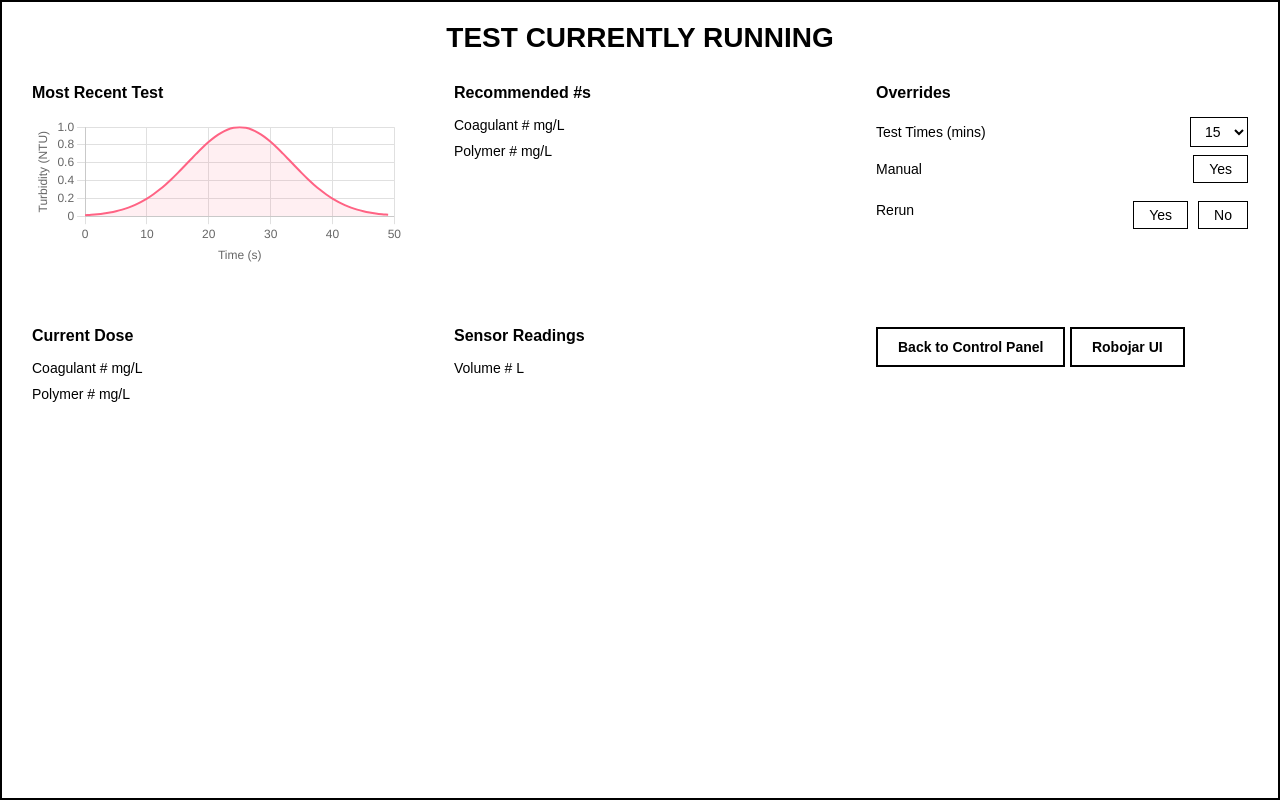
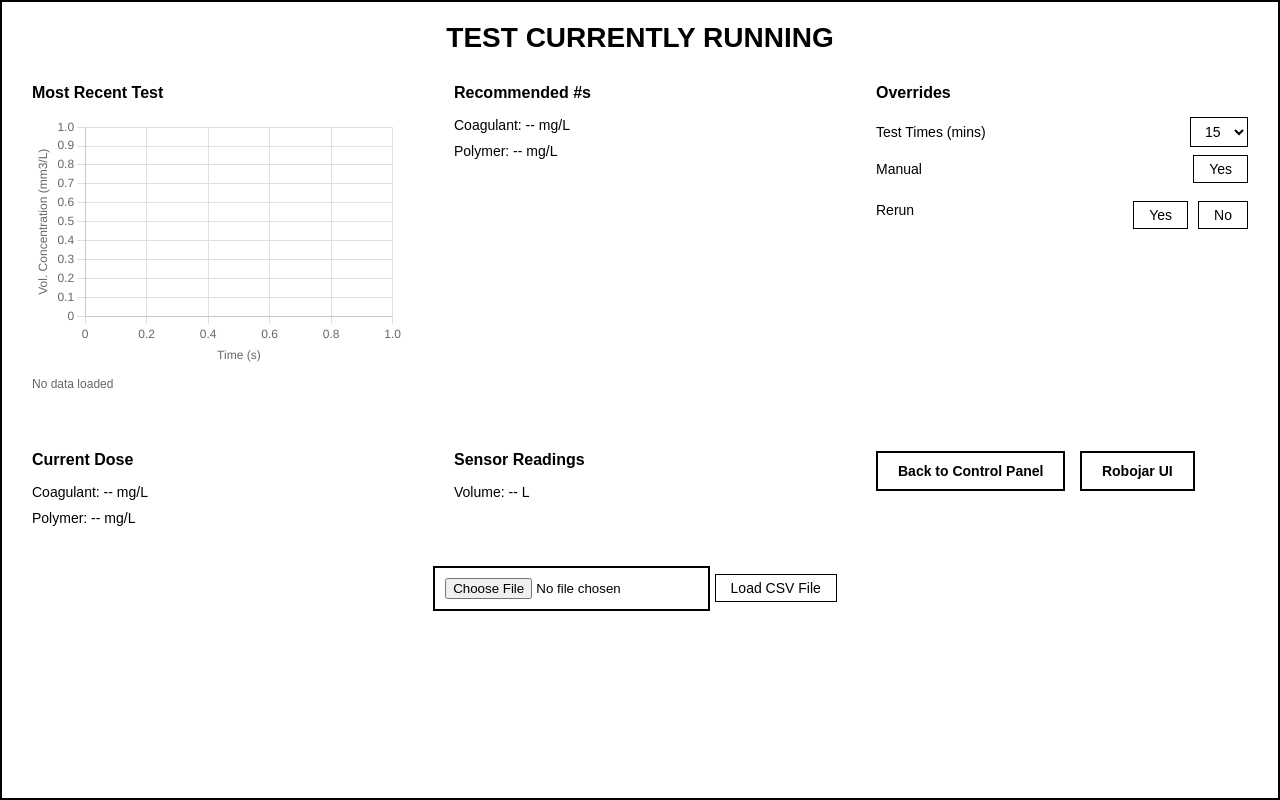
Before and after one commit to ArtemioT/Bertbox, a FastAPI app: page /generalInterface in a window 1280 px wide. Run offline with FastAPI, Linux system fonts and the light colour scheme; some libraries are stand-ins or nearby versions.

Commit message:
update interface based on Robojar data

```diff
--- a/src/static/scriptGeneral.js
+++ b/src/static/scriptGeneral.js
@@ -1,23 +1,154 @@
-// Create the chart
+// Global variables for chart and data
+let chart;
+let csvData = [];
+let protocolInfo = {};
+
+// Load CSV from file input
+function loadUploadedFile() {
+    const fileInput = document.getElementById('csvFileInput');
+    const file = fileInput.files[0];
+
+    if (!file) {
+        document.getElementById('fileStatus').textContent = 'Please select a file';
+        return;
+    }
+
+    document.getElementById('fileStatus').textContent = 'Loading...';
+
+    const reader = new FileReader();
+    reader.onload = function(e) {
+        const csvText = e.target.result;
+        Papa.parse(csvText, {
+            complete: function(results) {
+                processCSVData(results.data);
+                document.getElementById('fileStatus').textContent = 'Loaded successfully';
+            },
+            skipEmptyLines: true
+        });
+    };
+    reader.readAsText(file);
+}
+
+// Function to parse CSV and load data from URL
+async function loadCSVData(csvPath) {
+    try {
+        const response = await fetch(csvPath);
+        const csvText = await response.text();
+
+        Papa.parse(csvText, {
+            complete: function(results) {
+                processCSVData(results.data);
+            },
+            skipEmptyLines: true
+        });
+    } catch (error) {
+        console.error('Error loading CSV:', error);
+        // Fall back to demo data if CSV cannot be loaded
+        loadDemoData();
+    }
+}
+
+// Process the parsed CSV data
+function processCSVData(data) {
+    console.log('Processing CSV data, rows:', data.length);
+    console.log('First few rows:', data.slice(0, 5));
+
+    // Extract protocol information from row 3 (index 2)
+    if (data.length > 2) {
+        console.log('Row 3 data:', data[1]);
+        const protocolRow = data[1][1] || '';
+        console.log('Protocol row content:', protocolRow);
+        parseProtocolInfo(protocolRow);
+    }
+
+    // Skip header rows (0-4) and extract measurement data
+    csvData = [];
+    for (let i = 5; i < data.length; i++) {
+        if (data[i].length > 10) {
+            csvData.push({
+                date: data[i][1],
+                time: data[i][2],
+                elapsedTime: parseFloat(data[i][3]) || 0,
+                flocCount: parseFloat(data[i][4]) || 0,
+                meanDiameter: parseFloat(data[i][5]) || 0,
+                meanVolume: parseFloat(data[i][6]) || 0,
+                volConcentration: parseFloat(data[i][7]) || 0,
+                rpm: parseFloat(data[i][8]) || 0,
+                gValue: parseFloat(data[i][9]) || 0,
+            });
+        }
+    }
+
+    console.log('Processed data points:', csvData.length);
+
+    // Update the UI with loaded data
+    updateChart();
+    updateDoseInfo();
+    updateSensorReadings();
+    updateTestInfo();
+}
+
+// Parse protocol information
+function parseProtocolInfo(protocolString) {
+    console.log('Parsing protocol string:', protocolString);
+
+    // Example: "Protocol Title: Standard Protocol | Run Chemistry: Alum/PolyDADMAC | Run Dosage: 25.5/0.95 ppm | Comments: Demo C Alum Dose Increase"
+    const parts = protocolString.split('|');
+    console.log('Split into parts:', parts);
+    console.log(parts)
+    protocolInfo.title = extractValue(parts[0], 'Protocol Title:');
+    protocolInfo.chemistry = extractValue(parts[1], 'Run Chemistry:');
+    protocolInfo.dosage = extractValue(parts[2], 'Run Dosage:');
+    protocolInfo.comments = extractValue(parts[3], 'Comments:');
+
+    console.log('Extracted dosage string:', protocolInfo.dosage);
+
+    // Parse dosage values (e.g., "25.5/0.95 ppm")
+    if (protocolInfo.dosage) {
+        const dosageMatch = protocolInfo.dosage.match(/([\d.]+)\/([\d.]+)/);
+        console.log('Dosage regex match:', dosageMatch);
+        if (dosageMatch) {
+            protocolInfo.coagulant = parseFloat(dosageMatch[1]);
+            protocolInfo.polymer = parseFloat(dosageMatch[2]);
+            console.log('Parsed coagulant:', protocolInfo.coagulant);
+            console.log('Parsed polymer:', protocolInfo.polymer);
+        }
+    }
+
+    console.log('Final protocol info:', protocolInfo);
+}
+
+// Helper function to extract value from key-value pair
+function extractValue(str, key) {
+    if (!str) return '';
+    const index = str.indexOf(key);
+    if (index === -1) return '';
+    return str.substring(index + key.length).trim();
+}
+
+// Update the chart with CSV data
+function updateChart() {
     const ctx = document.getElementById('testChart').getContext('2d');
 
-// Generate bell curve data
-function generateBellCurve() {
-    const data = [];
-    const points = 50;
-    for (let i = 0; i < points; i++) {
-        const x = (i - points/2) / (points/6);
-        const y = Math.exp(-0.5 * x * x);
-        data.push({x: i, y: y});
-    }
-    return data;
+    // Prepare data for the chart - using Volume Concentration as the Y-axis
+    const chartData = csvData.map(row => ({
+        x: row.elapsedTime,
+        y: row.volConcentration
+    }));
+
+    console.log('Chart data points:', chartData.length);
+
+    // Destroy existing chart if it exists
+    if (chart) {
+        chart.destroy();
     }
 
-const chart = new Chart(ctx, {
+    chart = new Chart(ctx, {
         type: 'line',
         data: {
             datasets: [{
-            data: generateBellCurve(),
+                label: 'Volume Concentration',
+                data: chartData,
                 borderColor: 'rgb(255, 99, 132)',
                 backgroundColor: 'rgba(255, 99, 132, 0.1)',
                 borderWidth: 2,
@@ -32,6 +163,13 @@ const chart = new Chart(ctx, {
             plugins: {
                 legend: {
                     display: false
+                },
+                tooltip: {
+                    callbacks: {
+                        label: function(context) {
+                            return 'Vol. Conc: ' + context.parsed.y.toFixed(4) + ' mm³/L';
+                        }
+                    }
                 }
             },
             scales: {
@@ -51,7 +189,7 @@ const chart = new Chart(ctx, {
                     display: true,
                     title: {
                         display: true,
-                    text: 'Turbidity (NTU)'
+                        text: 'Vol. Concentration (mm3/L)'
                     },
                     grid: {
                         display: true,
@@ -61,3 +199,146 @@ const chart = new Chart(ctx, {
             }
         }
     });
+}
+
+// Initialize empty chart
+function initializeEmptyChart() {
+    const ctx = document.getElementById('testChart').getContext('2d');
+
+    chart = new Chart(ctx, {
+        type: 'line',
+        data: {
+            datasets: [{
+                label: 'Volume Concentration',
+                data: [],
+                borderColor: 'rgb(255, 99, 132)',
+                backgroundColor: 'rgba(255, 99, 132, 0.1)',
+                borderWidth: 2,
+                fill: true,
+                tension: 0.4,
+                pointRadius: 0
+            }]
+        },
+        options: {
+            responsive: true,
+            maintainAspectRatio: false,
+            plugins: {
+                legend: {
+                    display: false
+                },
+                tooltip: {
+                    enabled: false
+                }
+            },
+            scales: {
+                x: {
+                    type: 'linear',
+                    display: true,
+                    title: {
+                        display: true,
+                        text: 'Time (s)'
+                    },
+                    grid: {
+                        display: true,
+                        color: '#e0e0e0'
+                    }
+                },
+                y: {
+                    display: true,
+                    title: {
+                        display: true,
+                        text: 'Vol. Concentration (mm3/L)'
+                    },
+                    grid: {
+                        display: true,
+                        color: '#e0e0e0'
+                    }
+                }
+            }
+        }
+    });
+}
+
+// Update dose information
+function updateDoseInfo() {
+    console.log('updateDoseInfo called');
+    console.log('Coagulant value:', protocolInfo.coagulant);
+    console.log('Polymer value:', protocolInfo.polymer);
+
+    if (protocolInfo.coagulant !== undefined) {
+        const coagText = `Coagulant: ${protocolInfo.coagulant} mg/L`;
+        console.log('Setting coagulant text to:', coagText);
+        document.getElementById('coagulantDose').textContent = coagText;
+        document.getElementById('coagulantRec').textContent = coagText;
+    }
+
+    if (protocolInfo.polymer !== undefined) {
+        const polyText = `Polymer: ${protocolInfo.polymer} mg/L`;
+        console.log('Setting polymer text to:', polyText);
+        document.getElementById('polymerDose').textContent = polyText;
+        document.getElementById('polymerRec').textContent = polyText;
+    }
+}
+
+// Update sensor readings with latest data
+function updateSensorReadings() {
+    if (csvData.length > 0) {
+        const latestData = csvData[csvData.length - 1];
+
+        // For volume, we'll use a placeholder since it's not directly in the CSV
+        document.getElementById('volumeReading').textContent =
+            `Volume: N/A L`;
+    }
+}
+
+// Update test information
+function updateTestInfo() {
+    if (csvData.length > 0) {
+        const firstData = csvData[0];
+        const lastData = csvData[csvData.length - 1];
+
+        const testDuration = Math.floor(lastData.elapsedTime / 60);
+        const testDate = firstData.date;
+
+        document.getElementById('testInfo').textContent =
+            `Test Date: ${testDate} | Duration: ${testDuration} min | Samples: ${csvData.length}`;
+    }
+}
+
+// Load demo data as fallback
+function loadDemoData() {
+    // Generate bell curve data for demonstration
+    csvData = [];
+    const points = 50;
+    for (let i = 0; i < points; i++) {
+        const x = (i - points/2) / (points/6);
+        const y = Math.exp(-0.5 * x * x) * 0.05; // Scale to reasonable values
+        csvData.push({
+            elapsedTime: i * 10,
+            volConcentration: y,
+            rpm: 200,
+            gValue: 345
+        });
+    }
+
+    protocolInfo = {
+        coagulant: 25.5,
+        polymer: 0.95
+    };
+
+    updateChart();
+    updateDoseInfo();
+    updateSensorReadings();
+    document.getElementById('testInfo').textContent =
+        'Demo Data | Duration: 8 min | Samples: 50';
+}
+
+// Initialize when the page loads
+window.addEventListener('DOMContentLoaded', function() {
+    // Initialize with empty chart
+    initializeEmptyChart();
+
+    // Don't load anything automatically - wait for user to upload CSV
+    // Or uncomment the line below if you want to auto-load from a URL
+    // loadCSVData('/static/converted.csv');
+});
--- a/src/static/styleGeneral.css
+++ b/src/static/styleGeneral.css
@@ -53,7 +53,7 @@ h1 {
 
 .chart-container {
     position: relative;
-    height: 150px;
+    height: 250px;
     margin-bottom: 10px;
 }
 
@@ -92,13 +92,6 @@ button:hover {
     font-size: 14px;
 }
 
-input[type="text"] {
-    width: 60px;
-    padding: 3px 8px;
-    border: 1px solid #ccc;
-    font-size: 14px;
-}
-
 select {
     padding: 5px 10px;
     border: 1px solid black;
@@ -121,6 +114,7 @@ select:hover {
     cursor: pointer;
     font-size: 14px;
     font-weight: bold;
+    margin-right: 10px;
 }
 
 .back-button:hover {
@@ -132,3 +126,13 @@ select:hover {
     grid-template-columns: 1fr 1fr 1fr;
     gap: 30px;
 }
+
+.file-upload {
+    margin-bottom: 20px;
+    text-align: center;
+}
+
+.file-upload input {
+    padding: 10px;
+    border: 2px solid black;
+}
--- a/src/templates/general.html
+++ b/src/templates/general.html
@@ -3,8 +3,9 @@
 <head>
     <meta charset="UTF-8">
     <meta name="viewport" content="width=device-width, initial-scale=1.0">
-    <title>User Interface</title>
+    <title>RoboJar User Interface</title>
     <script src="https://cdnjs.cloudflare.com/ajax/libs/Chart.js/3.9.1/chart.min.js"></script>
+    <script src="https://cdnjs.cloudflare.com/ajax/libs/PapaParse/5.3.2/papaparse.min.js"></script>
     <link rel="stylesheet" href="/static/styleGeneral.css">
 </head>
 <body>
@@ -18,13 +19,16 @@
                 <div class="chart-container">
                     <canvas id="testChart"></canvas>
                 </div>
+                <div class="info-item" id="testInfo" style="margin-top: 10px; font-size: 12px; color: #666;">
+                    No data loaded
+                </div>
             </div>
 
             <!-- Recommended #s -->
             <div class="section">
                 <h3>Recommended #s</h3>
-                <div class="info-item">Coagulant # mg/L</div>
-                <div class="info-item">Polymer # mg/L</div>
+                <div class="info-item" id="coagulantRec">Coagulant: -- mg/L</div>
+                <div class="info-item" id="polymerRec">Polymer: -- mg/L</div>
             </div>
 
             <!-- Overrides -->
@@ -58,20 +62,26 @@
             <!-- Current Dose -->
             <div class="section">
                 <h3>Current Dose</h3>
-                <div class="info-item">Coagulant # mg/L</div>
-                <div class="info-item">Polymer # mg/L</div>
+                <div class="info-item" id="coagulantDose">Coagulant: -- mg/L</div>
+                <div class="info-item" id="polymerDose">Polymer: -- mg/L</div>
             </div>
 
             <!-- Sensor Readings -->
             <div class="section">
                 <h3>Sensor Readings</h3>
-                <div class="info-item">Volume # L</div>
+                <div class="info-item" id="volumeReading">Volume: -- L</div>
             </div>
 
             <div class="section">
                 <a href="/" class="back-button">Back to Control Panel</a>
-                <a href="http://192.168.137.38/rj/newdash.php"class="back-button">Robojar UI</a>
+                <a href="http://192.168.137.38/rj/newdash.php" class="back-button">Robojar UI</a>
             </div>
+        </div>
+
+        <div class="file-upload" style="margin-top: 20px;">
+            <input type="file" id="csvFileInput" accept=".csv" />
+            <button onclick="loadUploadedFile()">Load CSV File</button>
+            <span id="fileStatus" style="margin-left: 10px; color: #666;"></span>
         </div>
     </div>
 
```
Also changed, not shown: src/static/converted.csv (renamed from src/data/converted.csv), 3 other files. Lines whose indentation alone changed are shown as unchanged.
